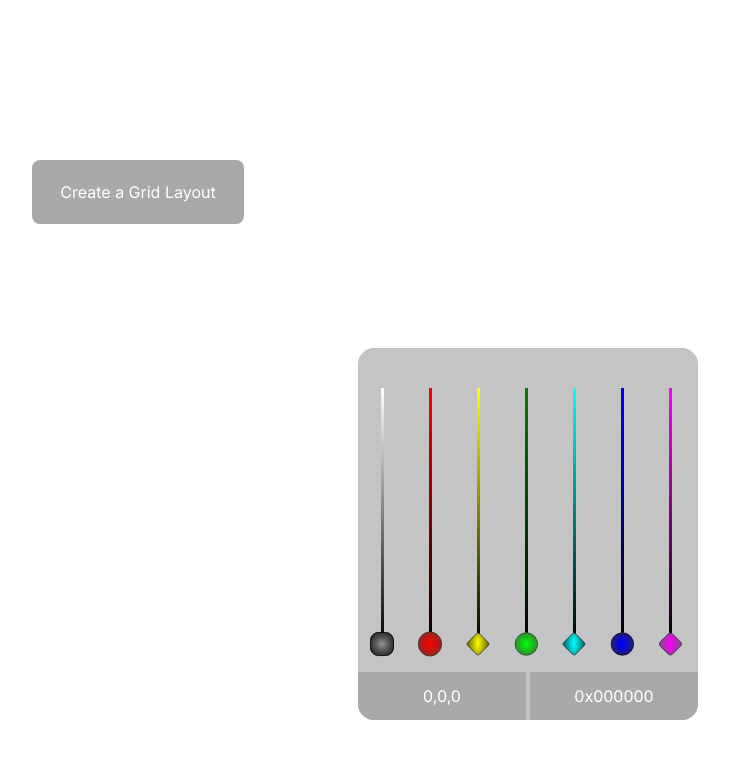
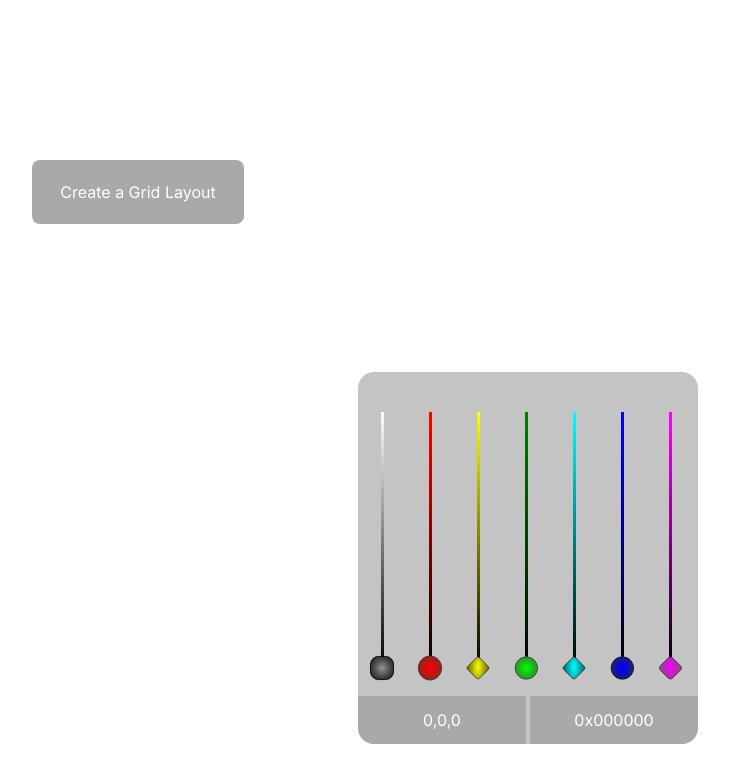
Before and after one commit to shahriarmehedi/color-mixer, a Next.js app: page / in a window 1280 px wide. Shown: the top 782 px of the page, without its empty margins (502-1231 px from the left). Built offline with nearby package versions, Linux system fonts and the light colour scheme.

Commit message:
update UI

```diff
--- a/app/page.tsx
+++ b/app/page.tsx
@@ -3,7 +3,7 @@ import ColorControllerUI from '../components/ColorControllerUI';
 
 export default function Home() {
     return (
-        <main className="dark:bg-zinc-800 bg-white">
+        <main className="">
             <ColorControllerUI />
         </main>
     );
--- a/components/ColorControllerUI.js
+++ b/components/ColorControllerUI.js
@@ -1,6 +1,6 @@
 'use client'
 
-import { useEffect, useState } from 'react';
+import { useEffect, useRef, useState } from 'react';
 import ColorSlider from './ColorSlider';
 import Swal from 'sweetalert2';
 
@@ -34,10 +34,14 @@ const ColorControllerUI = () => {
                 newBlue = value;
                 break;
             case 'Black':
-                const avg = Math.round((red + green + blue) / 3);
-                newRed = avg;
-                newGreen = avg;
-                newBlue = avg;
+                // Moving black slider should update all other sliders to same value as black slider
+                newRed = value;
+                newGreen = value;
+                newBlue = value;
+                setRed(value); // Update the state variable for Red
+                setGreen(value); // Update the state variable for Green
+                setBlue(value); // Update the state variable for Blue
+
                 break;
             case 'Yellow':
                 newRed = value;
@@ -185,7 +189,7 @@ const ColorControllerUI = () => {
             grid.push(
                 <div
                     key={i}
-                    className={`w-[120px] h-[120px] lg:w-[200px] lg:h-[200px] border cursor-pointer ${selectedBox === i ? " border-sky-500 dark:border-sky-500  " : "border-zinc-300 dark:border-zinc-700"
+                    className={`w-[120px] h-[120px] lg:w-[200px] lg:h-[200px]  cursor-pointer     ${selectedBox === i ? " border-sky-500 dark:border-sky-500 border btn rounded-none  " : ""
                         }`}
                     style={{
                         backgroundColor:  // Use boxColors array to set background color
@@ -223,7 +227,7 @@ const ColorControllerUI = () => {
     const createAGrid = () => {
         Swal.fire({
             // max grid number is 16
-            title: 'Enter box number (1-12):',
+            title: 'Enter grid number:',
             input: 'number',
             inputAttributes: {
                 min: 1,
@@ -231,7 +235,7 @@ const ColorControllerUI = () => {
                 step: 1,
             },
             showCancelButton: true,
-            confirmButtonText: 'Create Grid',
+            confirmButtonText: 'Create Layout',
             cancelButtonText: 'Cancel',
             showLoaderOnConfirm: true,
             preConfirm: (gridNumber) => {
@@ -270,10 +274,39 @@ const ColorControllerUI = () => {
     }
 
 
+    const [backgroundColor, setBackgroundColor] = useState('white'); // Initial background color
+
+    const mainDivRef = useRef(null);
+
+    useEffect(() => {
+        // Function to handle clicks outside the grid area
+        const handleClickOutside = (event) => {
+            // Check if the click occurred outside the grid area
+            if (mainDivRef.current && !mainDivRef.current.contains(event.target)) {
+                // Change the background color of min-div only if grid is not created
+                if (isGridCreated) {
+                    console.log('Nothing')
+                }
+            }
+        };
+
+        // Add event listener to document body when component mounts
+        document.addEventListener('click', handleClickOutside);
+
+        // Remove event listener when component unmounts
+        return () => {
+            document.removeEventListener('click', handleClickOutside);
+        };
+        // eslint-disable-next-line react-hooks/exhaustive-deps
+    }, [isGridCreated]); // Re-run effect when isGridCreated changes
 
 
     return (
-        <div className="min-h-screen pb-10">
+        <div
+            style={{ backgroundColor: backgroundColor }}
+            ref={mainDivRef}
+            id='main-div'
+            className="min-h-screen pb-10">
 
             <div className="flex items-center gap-10 justify-center pt-10 lg:pt-40 scale-90 lg:scale-100">
                 {
@@ -292,10 +325,10 @@ const ColorControllerUI = () => {
             </div>
 
 
-            <div className="flex flex-col justify-center lg:justify-between bg-[#C4C4C4] dark:bg-zinc-700 pt-10 rounded-2xl lg:scale-100 lg:absolute lg:bottom-20 lg:right-20 mt-10 lg:mt-0 w-[340px]">
+            <div className="flex flex-col justify-center lg:justify-between bg-[#C4C4C4]  pt-10 rounded-2xl lg:scale-100 lg:absolute lg:bottom-14 lg:right-20 mt-10 lg:mt-0 w-[340px]">
                 <div className="flex items-center  flex-wrap ">
                     <ColorSlider svg="/GS_handle.svg" color="white" value={black} onChange={(value) => handleSliderChange('Black', value)} />
-                    <ColorSlider svg="/R handle.svg" color="Red" value={red} onChange={(value) => handleSliderChange('Red', value)} />
+                    <ColorSlider svg="/R_handle.svg" color="Red" value={red} onChange={(value) => handleSliderChange('Red', value)} />
                     <ColorSlider svg="/Y_handle.svg" color="Yellow" value={yellow} onChange={(value) => handleSliderChange('Yellow', value)} />
                     <ColorSlider svg="/G_handle.svg" color="Green" value={green} onChange={(value) => handleSliderChange('Green', value)} />
                     <ColorSlider svg="/C_handle.svg" color="Cyan" value={cyan} onChange={(value) => handleSliderChange('Cyan', value)} />
@@ -325,7 +358,7 @@ const ColorControllerUI = () => {
                 isGridCreated && (
                     <div
                         onClick={resetLayout}
-                        className=" lg:absolute lg:bottom-20 lg:left-20 w-[300px] cursor-pointer">
+                        className=" lg:absolute lg:bottom-14 lg:left-20 w-[300px] cursor-pointer">
                         {/* reset layout button */}
                         <div className="flex justify-center items-center gap-1 pt-7">
                             <div className='bg-[#A9A9A9] dark:bg-zinc-600 text-white text-center w-1/2 p-3 rounded-lg'>
--- a/package.json
+++ b/package.json
@@ -19,6 +19,7 @@
     "@types/react": "^18",
     "@types/react-dom": "^18",
     "autoprefixer": "^10.0.1",
+    "daisyui": "^4.10.1",
     "eslint": "^8",
     "eslint-config-next": "14.1.4",
     "postcss": "^8",
--- a/tailwind.config.ts
+++ b/tailwind.config.ts
@@ -15,6 +15,9 @@ const config: Config = {
       },
     },
   },
-  plugins: [],
+  plugins: [require("daisyui")],
+  daisyui: {
+    themes: ["light"],
+  },
 };
 export default config;
```
Also changed, not shown: public/R_handle.svg (renamed from public/R Handle.svg), 1 other file (tests, documents, lock files or other folders).
